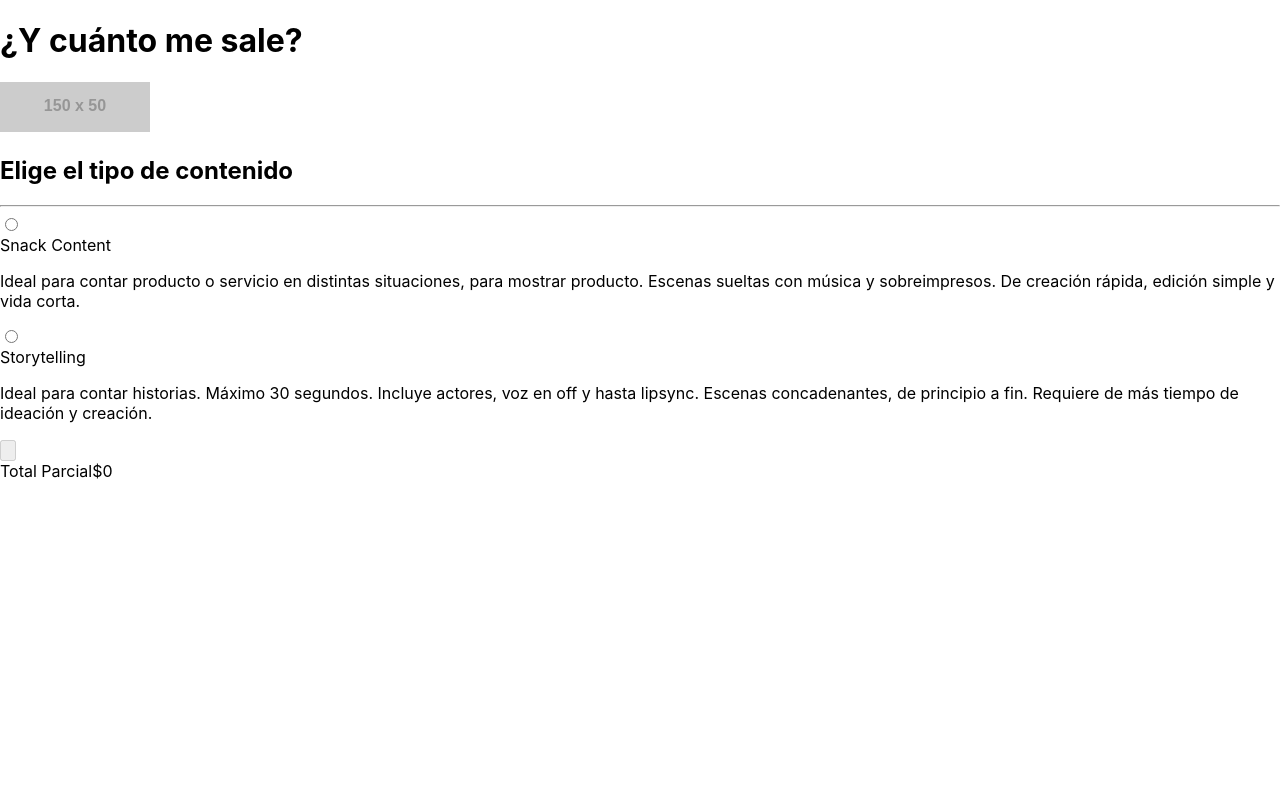
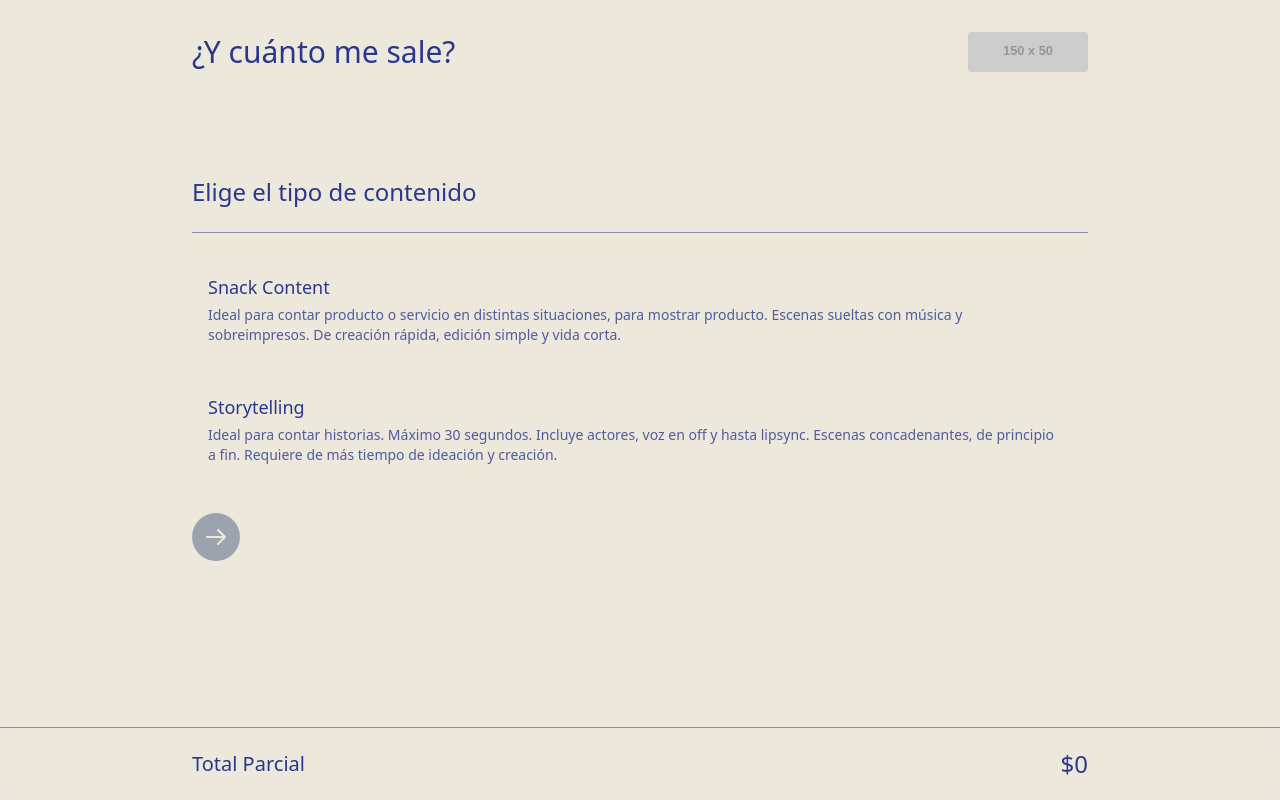
Before and after one commit to ignacioignacio/calculadora-perro, a React (Create React App) app: page / in a window 1280 px wide. Built offline with nearby package versions, Linux system fonts and the light colour scheme.

Commit message:
correccion estilo
corrección de estilo

```diff
--- a/package.json
+++ b/package.json
@@ -11,6 +11,9 @@
     "react-dom": "^19.1.1",
     "react-scripts": "5.0.1",
     "web-vitals": "^2.1.4"
+  },
+  "devDependencies": {
+    "tailwindcss": "^3.4.1"
   },
   "scripts": {
     "start": "react-scripts start",
--- a/src/index.css
+++ b/src/index.css
@@ -1,13 +1,3 @@
-body {
-  margin: 0;
-  font-family: -apple-system, BlinkMacSystemFont, 'Segoe UI', 'Roboto', 'Oxygen',
-    'Ubuntu', 'Cantarell', 'Fira Sans', 'Droid Sans', 'Helvetica Neue',
-    sans-serif;
-  -webkit-font-smoothing: antialiased;
-  -moz-osx-font-smoothing: grayscale;
-}
-
-code {
-  font-family: source-code-pro, Menlo, Monaco, Consolas, 'Courier New',
-    monospace;
-}
+@tailwind base;
+@tailwind components;
+@tailwind utilities;
--- /dev/null
+++ b/tailwind.config.js
@@ -0,0 +1,10 @@
+/** @type {import('tailwindcss').Config} */
+module.exports = {
+  content: [
+    "./src/**/*.{js,jsx,ts,tsx}",
+  ],
+  theme: {
+    extend: {},
+  },
+  plugins: [],
+}
```
